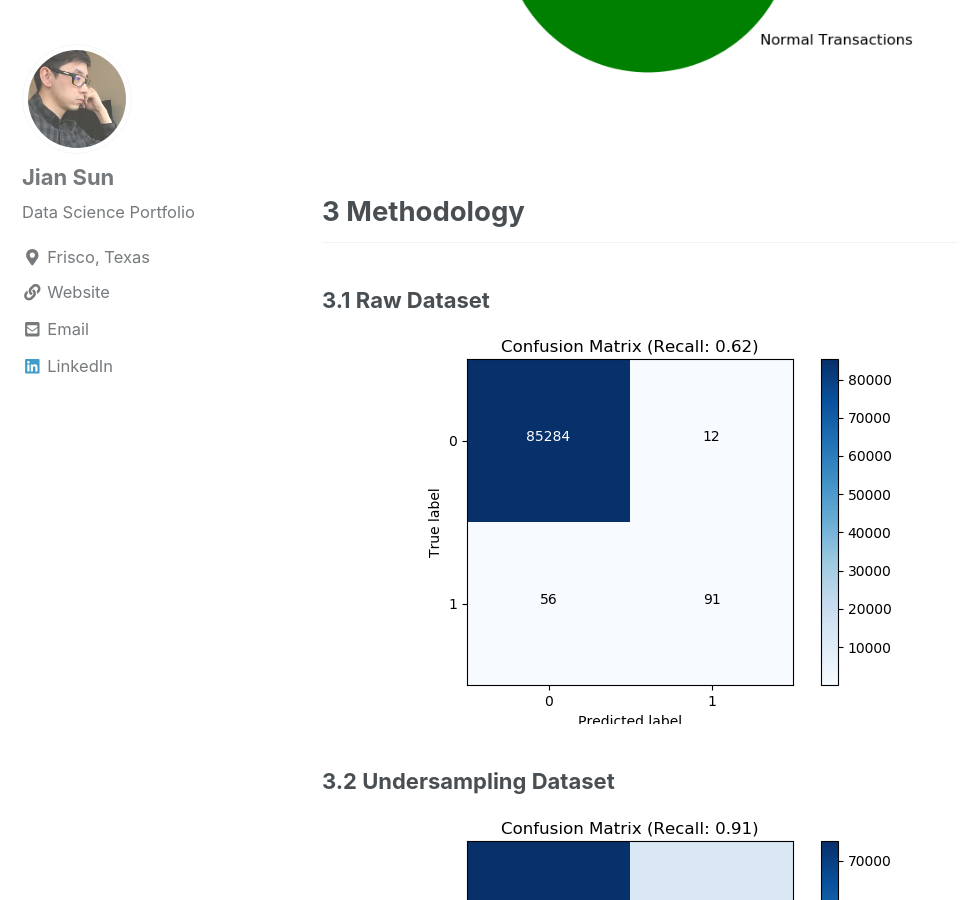
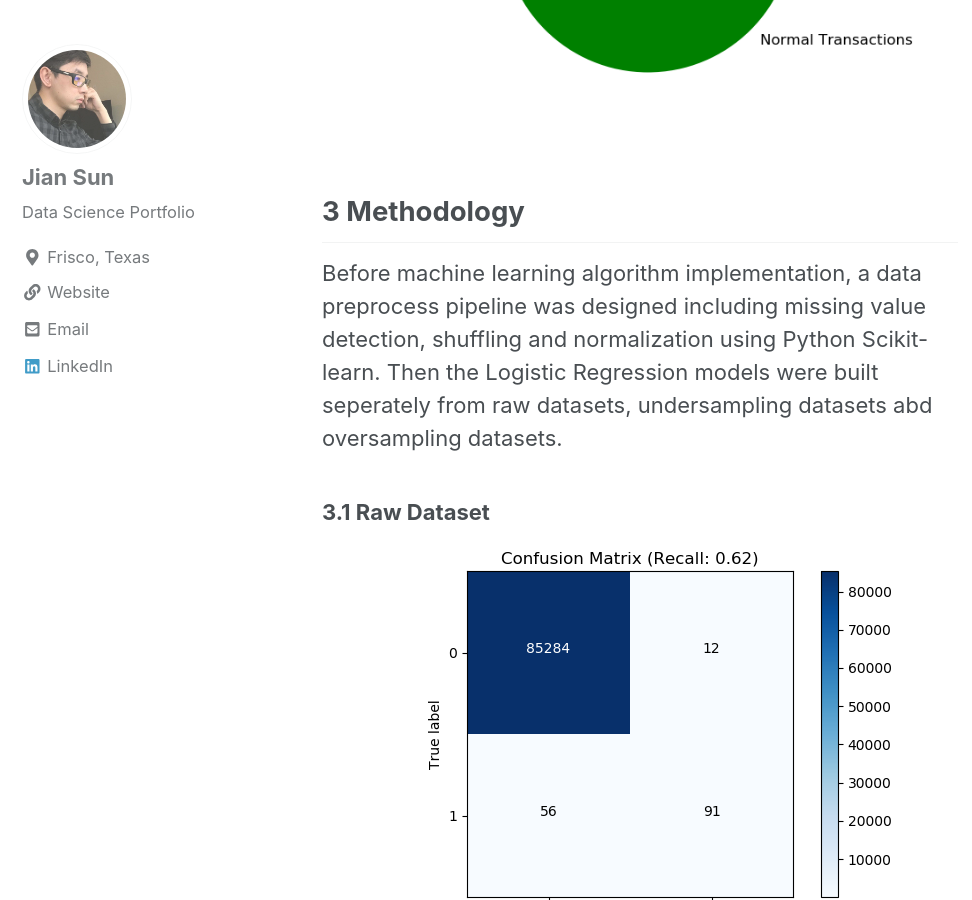
Before and after one commit to jianv/jianv.github.io, a Jekyll site: the page built from _posts/2016-01-28-ml-creditcard.md, in a window 1280 px wide and 900 px high, scrolled down 1248 px. Shown: the whole window, without its empty margins (0-972 px from the left). Built offline with Jekyll 4.4.1, drawn with Linux system fonts in a browser that asks for light colours; nearby versions of some CDN libraries.

Commit message:
Update 2016-01-28-ml-creditcard.md

```diff
--- a/_posts/2016-01-28-ml-creditcard.md
+++ b/_posts/2016-01-28-ml-creditcard.md
@@ -12,7 +12,10 @@ The datasets were collected from european cardholders, where have 492 frauds out
 <img src="{{ site.url }}{{ site.baseurl }}/images/ml_creditcard/1_1.png" alt="linearly separable data">
 
 ## 3 Methodology
+Before machine learning algorithm implementation, a data preprocess pipeline was designed including missing value detection, shuffling and normalization using Python Scikit-learn. Then the Logistic Regression models were built seperately from raw datasets, undersampling datasets abd oversampling datasets.
+
 ### 3.1 Raw Dataset
+
 <img src="{{ site.url }}{{ site.baseurl }}/images/ml_creditcard/2_1.png" alt="linearly separable data">
 ### 3.2 Undersampling Dataset
 <img src="{{ site.url }}{{ site.baseurl }}/images/ml_creditcard/2_2.png" alt="linearly separable data">
```
